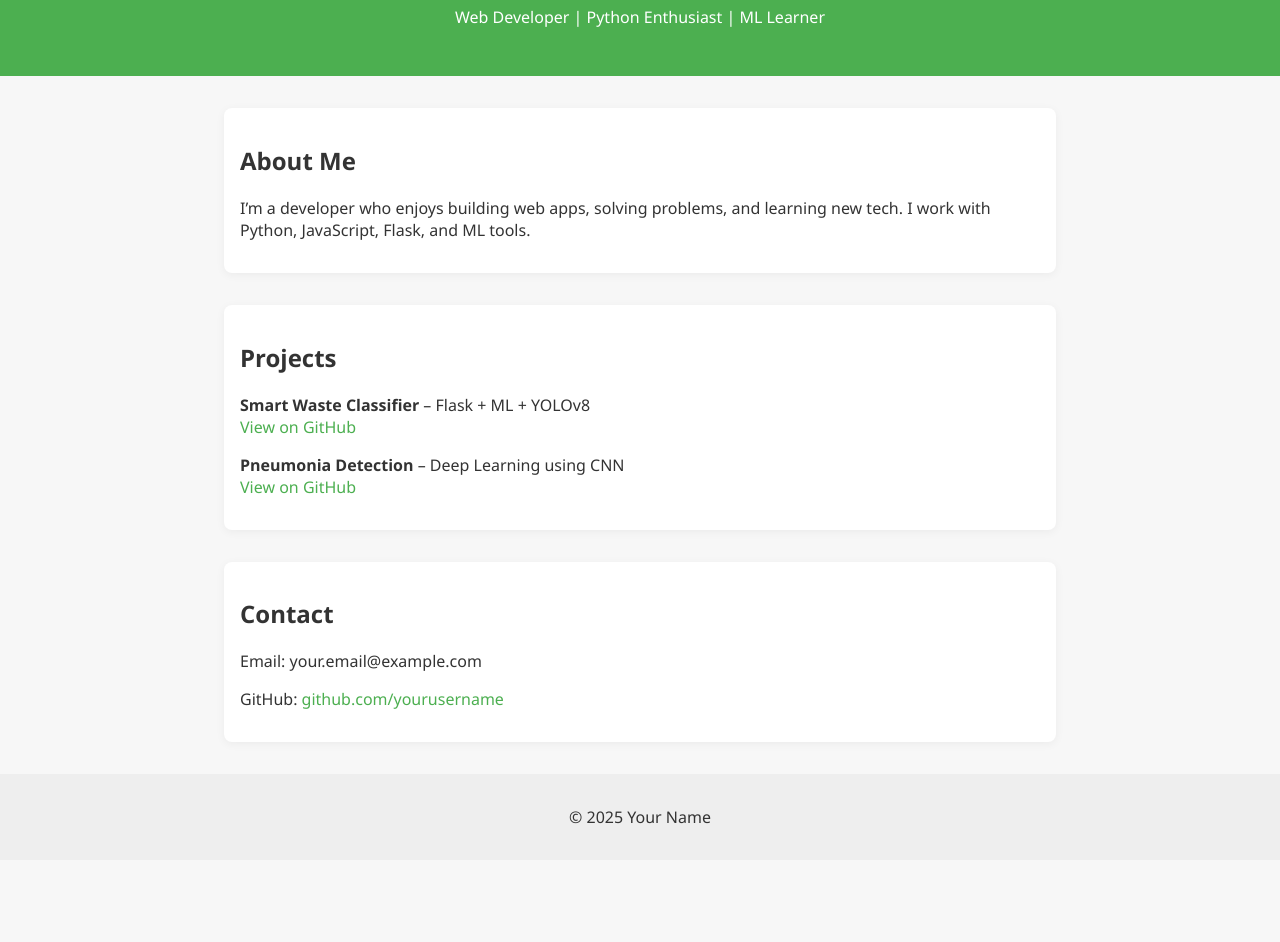
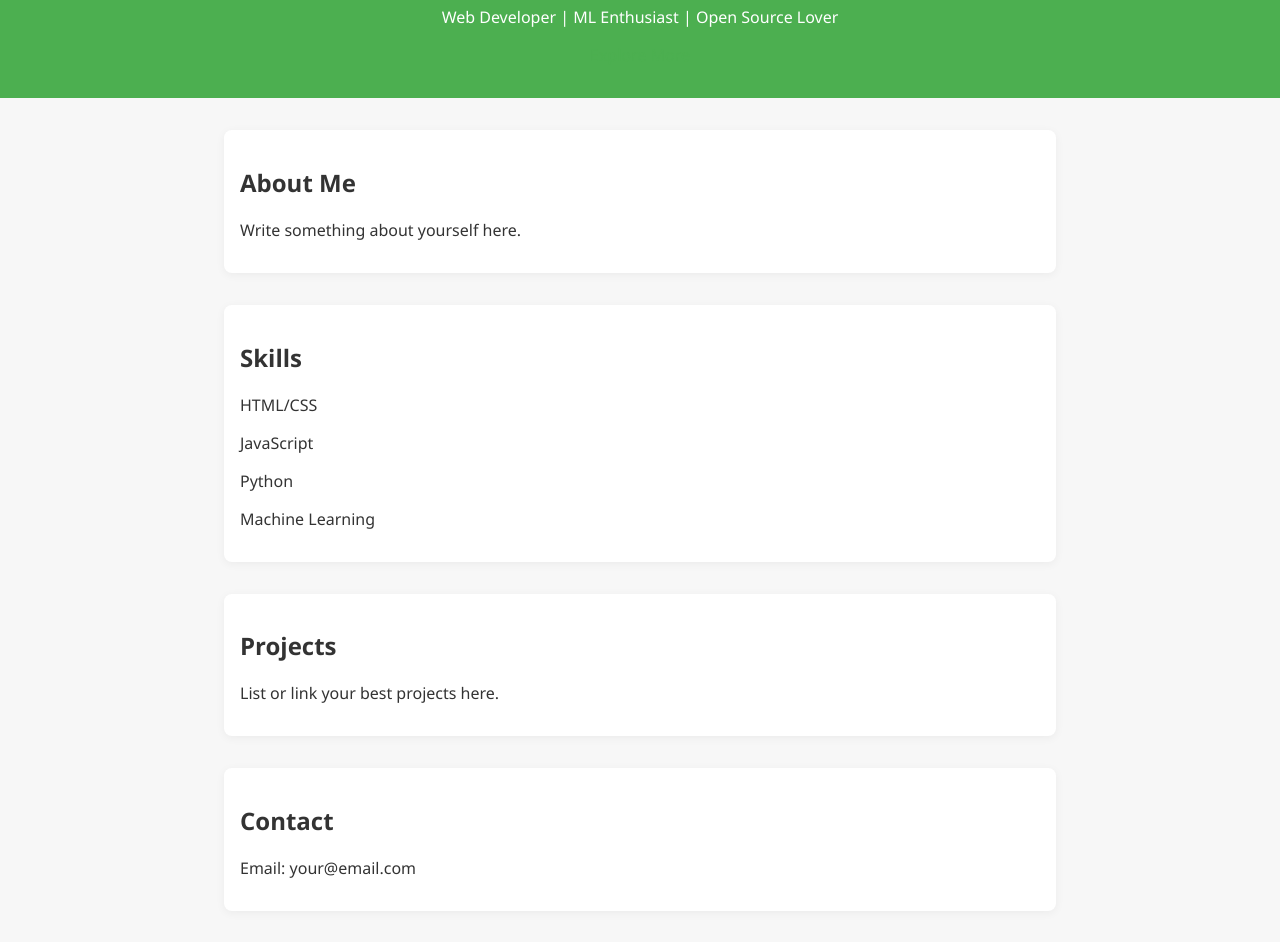
Before and after one commit to AMRUTH7KRISH/Portfolio, a plain HTML site: page index.html in a window 1280 px wide. Shown: the part 237-1179 px from the top of the page. Before the commit the page ends 1097 px from the top, so only its background shows below. Drawn offline with nearby package versions, Linux system fonts and the light colour scheme.

Commit message:
Update index.html

```diff
--- a/index.html
+++ b/index.html
@@ -1,45 +1,51 @@
 <!DOCTYPE html>
 <html lang="en">
 <head>
-  <meta charset="UTF-8">
-  <meta name="viewport" content="width=device-width, initial-scale=1">
-  <title>AMRUTH KRISHNAN M | Portfolio</title>
-  <link rel="stylesheet" href="style.css">
+  <meta charset="UTF-8" />
+  <meta name="viewport" content="width=device-width, initial-scale=1.0" />
+  <title>Your Name | Portfolio</title>
+  <link rel="stylesheet" href="style.css" />
+  <link href="https://cdn.jsdelivr.net/npm/aos@2.3.4/dist/aos.css" rel="stylesheet">
 </head>
 <body>
-  <header>
-    <img src="assets/profile.jpg" alt="Profile Photo" class="profile-img">
-    <h1>AMRUTH KRISHNAN M</h1>
-    <p>Web Developer | Python Enthusiast | ML Learner</p>
+  <header class="hero" id="home">
+    <img src="assets/profile.jpg" alt="Profile" class="profile-img" />
+    <h1>Your Name</h1>
+    <p>Web Developer | ML Enthusiast | Open Source Lover</p>
+    <a href="#about" class="btn">Explore More</a>
   </header>
 
-  <section class="about">
+  <section id="about" data-aos="fade-up">
     <h2>About Me</h2>
-    <p>I’m a developer who enjoys building web apps, solving problems, and learning new tech. I work with Python, JavaScript, Flask, and ML tools.</p>
+    <p>Write something about yourself here.</p>
   </section>
 
-  <section class="projects">
-    <h2>Projects</h2>
+  <section id="skills" data-aos="fade-up">
+    <h2>Skills</h2>
     <ul>
-      <li>
-        <strong>Smart Waste Classifier</strong> – Flask + ML + YOLOv8<br>
-        <a href="https://github.com/yourusername/smart-waste-classifier" target="_blank">View on GitHub</a>
-      </li>
-      <li>
-        <strong>Pneumonia Detection</strong> – Deep Learning using CNN<br>
-        <a href="https://github.com/yourusername/pneumonia-detector" target="_blank">View on GitHub</a>
-      </li>
+      <li>HTML/CSS</li>
+      <li>JavaScript</li>
+      <li>Python</li>
+      <li>Machine Learning</li>
     </ul>
   </section>
 
-  <section class="contact">
+  <section id="projects" data-aos="fade-up">
+    <h2>Projects</h2>
+    <p>List or link your best projects here.</p>
+  </section>
+
+  <section id="contact" data-aos="fade-up">
     <h2>Contact</h2>
-    <p>Email: your.email@example.com</p>
-    <p>GitHub: <a href="https://github.com/yourusername" target="_blank">github.com/yourusername</a></p>
+    <p>Email: your@email.com</p>
   </section>
 
   <footer>
-    <p>© 2025 Your Name</p>
+    <p>© 2025 Your Name. All rights reserved.</p>
   </footer>
+
+  <script src="script.js"></script>
+  <script src="https://cdn.jsdelivr.net/npm/aos@2.3.4/dist/aos.js"></script>
+  <script>AOS.init();</script>
 </body>
 </html>
```
